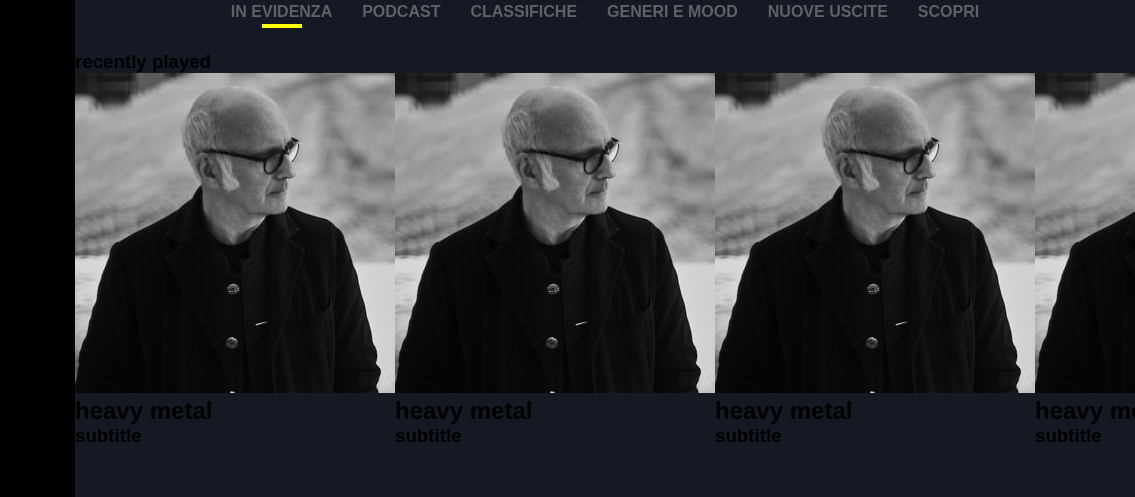
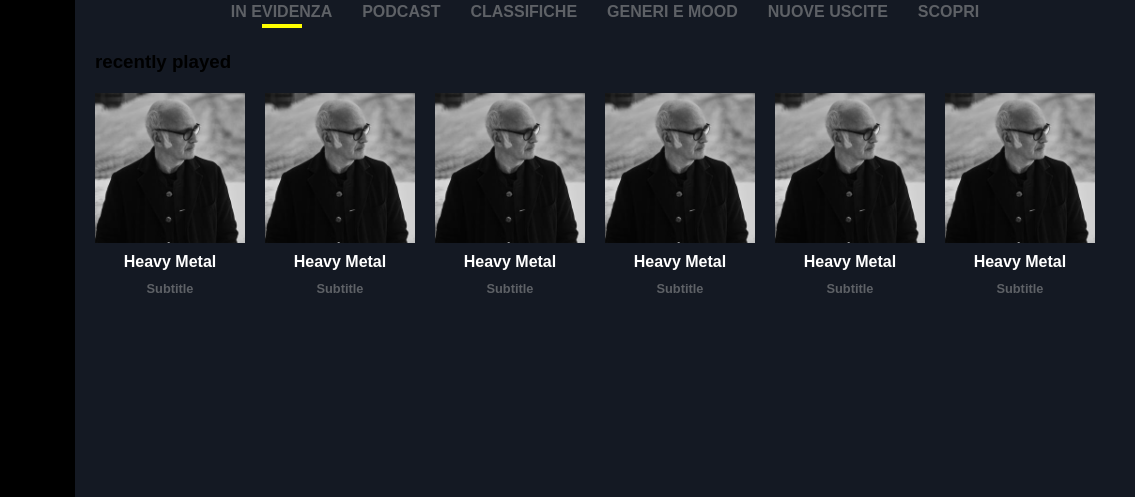
Before and after one commit to ArrobbioUmberto/html-css-spotifyweb, a plain HTML site: page index.html in a window 1280 px wide. Shown: the part 102-599 px from the top of the page, 145-1280 px from the left. Drawn offline with Linux system fonts and the light colour scheme.

Commit message:
STYLE css graphics for desktop version

```diff
--- a/css/style.css
+++ b/css/style.css
@@ -68,6 +68,8 @@ main{
     width: calc(100% - 220px);
     height: 100%;
     overflow: auto;
+    background-color: var(--bluegrey);
+    position: relative;
 }
 
 
@@ -195,6 +197,9 @@ main{
     width: 100%;
     height: 85px;
     background-color: black;
+    position: sticky;
+    top: 0;
+
 }
 .button{
     color: white;
@@ -211,7 +216,6 @@ main{
     flex-direction: column;
     width: 100%;
     height: calc(100% - 85px);
-    background-color: var(--bluegrey)
 }
 .col--category{
     display: flex;
@@ -236,6 +240,40 @@ main{
     margin: 3px auto;
     border: 2px solid yellow;
 }
+.col--recently{
+    display: flex;
+    flex-direction: column;
+    flex-basis: 100%;
+    gap: 20px;
+    margin: 0 20px;
+}
+.row__recently{
+    display: flex;
+    flex-wrap: wrap;
+    gap: 20px;
+}
+.album{
+    display: flex;
+    flex-direction:column;
+    align-items: center;
+    flex-basis: calc(100%/ 6 - 20px);
+    gap: 10px;
+}
+.album--picture{
+    width: 100%;
+}
+.title--recently{
+    color: white;
+    text-align: center;
+    font-size: 1rem;
+    text-transform: capitalize;
+}
+.subtitle--recently{
+    color: var(--grey-text);
+    text-transform: capitalize;
+    font-size: 0.8rem;
+}
+
 
 
 /* ASIDE CONTAINER SHORT -- PLAYER  */
```
